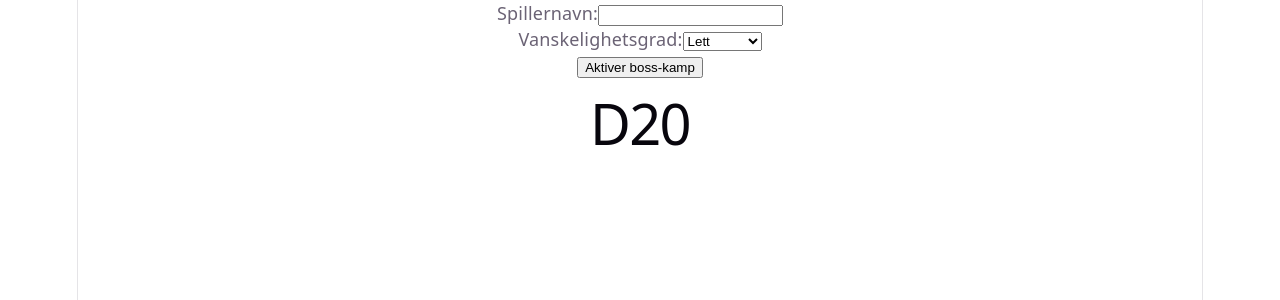
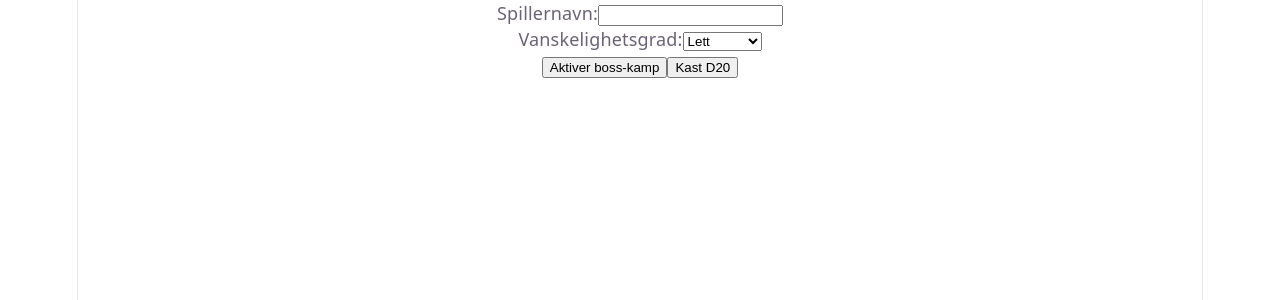
Before and after one commit to victortonneberg/UI_designprosjekt, a React (Vite) app in the folder UI_app/: page /question in a window 1280 px wide. Both pictures are taken after a click on the button "Start spill". Shown: the top 300 px of the page. Built offline with nearby package versions, Linux system fonts and the light colour scheme.

Commit message:
Koblet Questions +d20 logikk
Claude Sonnet 4.6 har endret struktur i questions.js for å inkludere kategorier, noe som trengs for at D20 skal fungere.

```diff
--- a/UI_app/src/components/game/D20Roller.jsx
+++ b/UI_app/src/components/game/D20Roller.jsx
@@ -1,3 +1,7 @@
-export default function D20Roller() {
-  return <h1>D20</h1>;
+export default function D20Roller({ onRollComplete }) {
+  const handleRoll = () => {
+    const result = Math.floor(Math.random() * 20) + 1;
+    onRollComplete(result);
+  };
+  return <button onClick={handleRoll}>Kast D20</button>;
 }
--- a/UI_app/src/components/questions/QuestionCard.jsx
+++ b/UI_app/src/components/questions/QuestionCard.jsx
@@ -1,29 +1,26 @@
-import { useState } from "react"
-import MultipleChoice from "./MultipleChoice"
-import DragAndDrop from "./DragAndDrop"
+import { useGame } from "../../context/useGame";
+import { questions, categoryByD20 } from "../../data/questions";
+import MultipleChoice from "./MultipleChoice";
+import DragAndDrop from "./DragAndDrop";
 
-const testSpørsmål = {
-  question: "Hva er en array i programmering?",
-  options: [
-    { id: "A", text: "En enkelt variabel som lagrer én verdi" },
-    { id: "B", text: "En liste som kan lagre flere verdier i én variabel" },
-    { id: "C", text: "En funksjon som returnerer tall" },
-    { id: "D", text: "Et nøkkelord for å lage løkker" },
-  ],
-  correct: "B",
+export default function QuestionCard({ d20Result, onAnswer }) {
+  const { players, currentPlayerIndex } = useGame();
+
+  const difficulty = players[currentPlayerIndex]?.difficulty ?? "easy";
+  const category = categoryByD20[d20Result];
+  const categoryQuestions = questions[category]?.[difficulty] ?? [];
+  const question = categoryQuestions[Math.floor(Math.random() * categoryQuestions.length)];
+
+  if (!category || !question) return <p>Fant ikke spørsmål for terningresultat {d20Result}.</p>;
+
+  switch (question.type) {
+    case "mc":
+      return <MultipleChoice question={question} onAnswer={onAnswer} />;
+    case "code":
+      return <CodeQuestion question={question} onAnswer={onAnswer} />;
+    case "drag":
+      return <DragAndDrop question={question} onAnswer={onAnswer} />;
+    default:
+      return <p>Ukjent spørsmålstype: {question.type}</p>;
+  }
 }
-
-export default function QuestionCard() {
-  const [valgtSvar, setValgtSvar] = useState(null)
-
-  return (
-    <div>
-      <MultipleChoice
-        question={testSpørsmål}
-        valgtSvar={valgtSvar}
-        onSvar={setValgtSvar}
-      />
-      <DragAndDrop />
-    </div>
-  )
-}
--- a/UI_app/src/data/questions.js
+++ b/UI_app/src/data/questions.js
@@ -1,55 +1,322 @@
-// Dummy spørsmål generert av Gemini 3, 30.03.26
+// Spørsmål organisert etter kategori og vanskelighetsgrad.
+// D20-resultat bestemmer kategori, spillerens difficulty bestemmer spørsmålsnivå.
+
+export const categoryByD20 = {
+  1: "variables",
+  2: "variables",
+  3: "variables",
+  4: "variables",
+  5: "functions",
+  6: "functions",
+  7: "functions",
+  8: "functions",
+  9: "arrays",
+  10: "arrays",
+  11: "arrays",
+  12: "arrays",
+  13: "loops",
+  14: "loops",
+  15: "loops",
+  16: "loops",
+  17: "dom",
+  18: "dom",
+  19: "dom",
+  20: "dom",
+};
+
+export const categoryNames = {
+  variables: "Variabler & Datatyper",
+  functions: "Funksjoner",
+  arrays: "Arrays & Objekter",
+  loops: "Løkker & Kontrollflyt",
+  dom: "DOM & Hendelser",
+};
 
 export const questions = {
+  variables: {
     easy: [
       {
-            id: "e1",
+        id: "var-e1",
         type: "mc",
-            question: "Hva er riktig syntaks for å lage en variabel som kan endres senere?",
+        question: "Hva er riktig syntaks for å lage en variabel som kan endres later?",
         options: ["const navn = 'Ola'", "let navn = 'Ola'", "variable navn = 'Ola'", "var: navn = 'Ola'"],
         correct: 1,
-            explanation: "'let' brukes for å deklarere variabler som kan om-tildeles senere. 'const' brukes for konstanter."
+        explanation: "'let' brukes for variabler som kan om-tildeles. 'const' brukes for konstanter.",
       },
       {
-            id: "e2",
-            type: "code",
-            question: "Skriv koden for å logge ordet 'Hei' til konsollen.",
-            answer: "console.log('Hei');",
-            explanation: "console.log() er den innebygde funksjonen for å skrive ut informasjon i konsollen."
-        }
+        id: "var-e2",
+        type: "mc",
+        question: "Hvilken datatype er verdien true?",
+        options: ["string", "number", "boolean", "object"],
+        correct: 2,
+        explanation: "true og false er boolske verdier (boolean).",
+      },
+      {
+        id: "var-e3",
+        type: "drag",
+        question: "Dra riktig nøkkelord for å deklarere en konstant:",
+        options: ["let", "const", "var"],
+        correct: "const",
+        explanation: "'const' brukes for å deklarere en variabel som ikke kan om-tildeles.",
+      },
     ],
     medium: [
       {
-            id: "m1",
+        id: "var-m1",
         type: "mc",
-            question: "Lorem ipsum dolor sit amet, consectetur adipiscing elit?",
-            options: ["Alternativ A", "Alternativ B", "Alternativ C", "Alternativ D"],
-            correct: 0,
-            explanation: "Dette er en dummy-forklaring for at du skal se at visningen av fasit fungerer."
+        question: "Hva er resultatet av typeof null?",
+        options: ["'null'", "'undefined'", "'object'", "'boolean'"],
+        correct: 2,
+        explanation: "typeof null returnerer 'object' – dette er en kjent feil i JavaScript som aldri ble rettet.",
       },
       {
-            id: "m2",
-            type: "code",
-            question: "Lag en variabel 'x' og sett verdien til 10 (bruk let).",
-            answer: "let x = 10;",
-            explanation: "Du bruker 'let', etterfulgt av variabelnavnet, et likhetstegn og verdien."
-        }
+        id: "var-m2",
+        type: "drag",
+        question: "Dra riktig operator for å sjekke både verdi og type:",
+        options: ["==", "===", "="],
+        correct: "===",
+        explanation: "=== sjekker både verdi og type (strict equality).",
+      },
     ],
     hard: [
       {
-            id: "h1",
+        id: "var-h1",
         type: "mc",
-            question: "Hvilken av disse array-metodene muterer (endrer) den opprinnelige arrayen?",
+        question: "Hva er forskjellen mellom var og let i en for-løkke?",
+        options: [
+          "Ingen forskjell",
+          "var er block-scoped, let er function-scoped",
+          "let er block-scoped, var er function-scoped",
+          "let kan ikke brukes i løkker",
+        ],
+        correct: 2,
+        explanation: "let er block-scoped (begrenset til blokken den er deklarert i), mens var er function-scoped.",
+      },
+    ],
+  },
+
+  functions: {
+    easy: [
+      {
+        id: "fn-e1",
+        type: "mc",
+        question: "Hva gjør en funksjon i JavaScript?",
+        options: [
+          "Lagrer en verdi",
+          "Utfører en blokk med kode når den kalles",
+          "Lager en ny variabel",
+          "Printer alltid noe til konsollen",
+        ],
+        correct: 1,
+        explanation: "En funksjon er en gjenbrukbar blokk med kode som kjøres når den kalles.",
+      },
+      {
+        id: "fn-e2",
+        type: "drag",
+        question: "Dra riktig nøkkelord for å definere en funksjon:",
+        options: ["function", "func", "def"],
+        correct: "function",
+        explanation: "I JavaScript bruker man nøkkelordet 'function' for å deklarere en funksjon.",
+      },
+    ],
+    medium: [
+      {
+        id: "fn-m1",
+        type: "mc",
+        question: "Hva returnerer en funksjon uten return-setning?",
+        options: ["0", "null", "undefined", "false"],
+        correct: 2,
+        explanation: "En funksjon uten eksplisitt return-setning returnerer undefined.",
+      },
+      {
+        id: "fn-m2",
+        type: "mc",
+        question: "Hva er en pilfunksjon (arrow function)?",
+        options: [
+          "En funksjon som peker på en annen funksjon",
+          "En kortere syntaks for å skrive funksjoner",
+          "En funksjon som alltid returnerer true",
+          "En funksjon uten parametere",
+        ],
+        correct: 1,
+        explanation: "Arrow functions er en kortere syntaks: const fn = () => { ... }",
+      },
+    ],
+    hard: [
+      {
+        id: "fn-h1",
+        type: "mc",
+        question: "Hva er en closure i JavaScript?",
+        options: [
+          "En funksjon som ikke har parametere",
+          "En funksjon som husker variablene fra scopet den ble opprettet i",
+          "En funksjon som returnerer undefined",
+          "En innebygd JavaScript-funksjon",
+        ],
+        correct: 1,
+        explanation: "En closure er en funksjon som har tilgang til variabler i det ytre scopet selv etter at det ytre scopet er avsluttet.",
+      },
+    ],
+  },
+
+  arrays: {
+    easy: [
+      {
+        id: "arr-e1",
+        type: "mc",
+        question: "Hvordan får du det første elementet i en array kalt 'liste'?",
+        options: ["liste[1]", "liste[0]", "liste.first()", "liste.get(0)"],
+        correct: 1,
+        explanation: "Arrays er nullindekserte, så det første elementet er på indeks 0.",
+      },
+      {
+        id: "arr-e2",
+        type: "drag",
+        question: "Dra riktig metode for å legge til et element på slutten av en array:",
+        options: ["push()", "pop()", "shift()"],
+        correct: "push()",
+        explanation: "push() legger til ett eller flere elementer på slutten av arrayen.",
+      },
+    ],
+    medium: [
+      {
+        id: "arr-m1",
+        type: "mc",
+        question: "Hvilken metode lager en ny array basert på en betingelse?",
+        options: ["map()", "filter()", "reduce()", "find()"],
+        correct: 1,
+        explanation: "filter() returnerer en ny array med elementene som oppfyller betingelsen.",
+      },
+      {
+        id: "arr-m2",
+        type: "mc",
+        question: "Hvilken av disse muterer den opprinnelige arrayen?",
         options: ["map()", "filter()", "slice()", "push()"],
         correct: 3,
-            explanation: "push() legger til elementer på slutten av arrayen og endrer originalen. De andre returnerer en ny array."
+        explanation: "push() endrer originalen. De andre returnerer en ny array.",
+      },
+    ],
+    hard: [
+      {
+        id: "arr-h1",
+        type: "mc",
+        question: "Hva returnerer reduce() på en tom array uten initialverdi?",
+        options: ["null", "undefined", "0", "TypeError"],
+        correct: 3,
+        explanation: "reduce() på en tom array uten initialverdi kaster en TypeError.",
+      },
+    ],
+  },
+
+  loops: {
+    easy: [
+      {
+        id: "loop-e1",
+        type: "mc",
+        question: "Hva gjør en for-løkke?",
+        options: [
+          "Kjører kode én gang",
+          "Gjentar kode et bestemt antall ganger",
+          "Stopper programmet",
+          "Lager en ny funksjon",
+        ],
+        correct: 1,
+        explanation: "En for-løkke gjentar en blokk med kode et bestemt antall ganger.",
       },
       {
-            id: "h2",
-            type: "code",
-            question: "Skriv en tom pilfunksjon (arrow function) som lagres i en const kalt 'dummy'.",
-            answer: "const dummy = () => {};",
-            explanation: "En pilfunksjon skrives med parenteser for argumenter, etterfulgt av '=>' og krøllparenteser for funksjonskroppen."
-        }
-    ]
+        id: "loop-e2",
+        type: "drag",
+        question: "Dra riktig nøkkelord for å stoppe en løkke tidlig:",
+        options: ["break", "stop", "exit"],
+        correct: "break",
+        explanation: "'break' avbryter løkken umiddelbart.",
+      },
+    ],
+    medium: [
+      {
+        id: "loop-m1",
+        type: "mc",
+        question: "Hva gjør 'continue' i en løkke?",
+        options: [
+          "Stopper løkken",
+          "Hopper til neste iterasjon",
+          "Starter løkken på nytt fra begynnelsen",
+          "Gjør ingenting",
+        ],
+        correct: 1,
+        explanation: "'continue' hopper over resten av den nåværende iterasjonen og går til neste.",
+      },
+    ],
+    hard: [
+      {
+        id: "loop-h1",
+        type: "mc",
+        question: "Hva er forskjellen mellom for...in og for...of?",
+        options: [
+          "Ingen forskjell",
+          "for...in itererer over indekser/nøkler, for...of itererer over verdier",
+          "for...of itererer over indekser/nøkler, for...in itererer over verdier",
+          "for...in brukes bare på objekter, for...of bare på arrays",
+        ],
+        correct: 1,
+        explanation: "for...in gir nøkler/indekser, for...of gir verdiene direkte.",
+      },
+    ],
+  },
+
+  dom: {
+    easy: [
+      {
+        id: "dom-e1",
+        type: "mc",
+        question: "Hva står DOM for?",
+        options: [
+          "Document Object Model",
+          "Data Object Method",
+          "Dynamic Output Mode",
+          "Document Output Manager",
+        ],
+        correct: 0,
+        explanation: "DOM = Document Object Model – en trestruktur som representerer HTML-dokumentet.",
+      },
+      {
+        id: "dom-e2",
+        type: "drag",
+        question: "Dra riktig metode for å hente et element med en spesifikk id:",
+        options: ["getElementById()", "getElement()", "querySelector()"],
+        correct: "getElementById()",
+        explanation: "getElementById() henter ett element basert på id-attributtet.",
+      },
+    ],
+    medium: [
+      {
+        id: "dom-m1",
+        type: "mc",
+        question: "Hvordan legger du til en hendelseslytter på en knapp?",
+        options: [
+          "button.on('click', fn)",
+          "button.addEventListener('click', fn)",
+          "button.click(fn)",
+          "button.listen('click', fn)",
+        ],
+        correct: 1,
+        explanation: "addEventListener() er standardmetoden for å lytte på hendelser i DOM.",
+      },
+    ],
+    hard: [
+      {
+        id: "dom-h1",
+        type: "mc",
+        question: "Hva er event bubbling?",
+        options: [
+          "En feil i JavaScript",
+          "At en hendelse sprer seg oppover i DOM-treet til foreldreelementer",
+          "At en hendelse bare fyres én gang",
+          "At en hendelse sprer seg nedover til barn-elementer",
+        ],
+        correct: 1,
+        explanation: "Event bubbling betyr at en hendelse først fyres på målelementet, deretter bobler oppover til foreldreelementene.",
+      },
+    ],
+  },
 };
```
Also changed, not shown: UI_app/src/components/game/GameScreen.jsx (+12 -11 lines), UI_app/src/components/questions/MultipleChoice.jsx (+18 -12 lines). Lines whose indentation alone changed are shown as unchanged.
